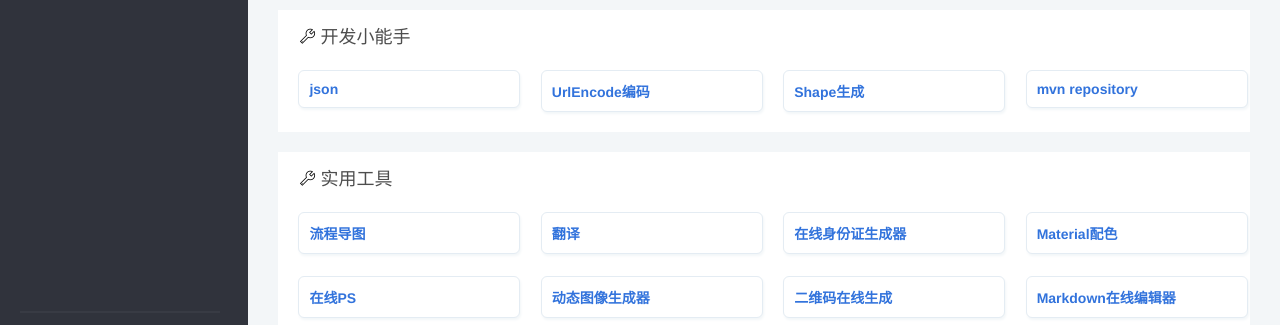
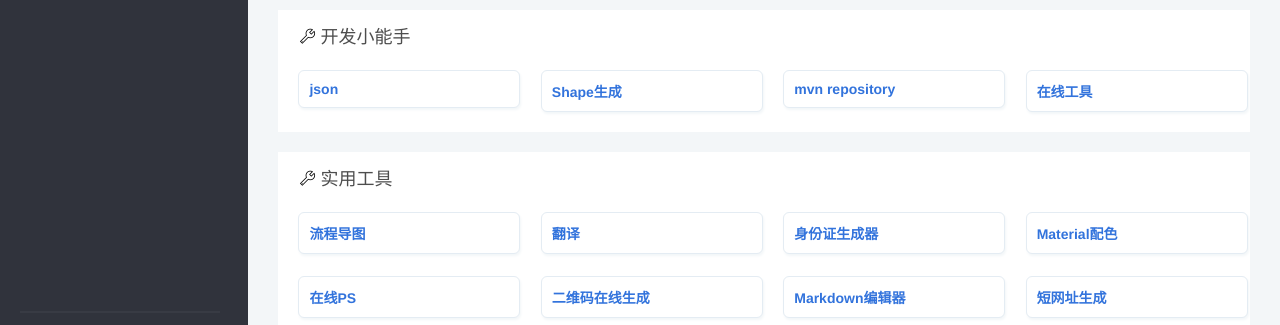
Before and after one commit to shihuili1218/navigation, a plain HTML site: page index.html in a window 1280 px wide. Shown: the part 436-761 px from the top of the page. Drawn offline with Linux system fonts and the light colour scheme.

Commit message:
update address

```diff
--- a/index.html
+++ b/index.html
@@ -108,11 +108,6 @@
                                 <div class="no-logo">json</div>
                             </div>
                         </a>
-                        <a target="_blank" href="http://tool.chinaz.com/tools/urlencode.aspx">
-                            <div class="item">
-                                <div class="no-logo">UrlEncode编码</div>
-                            </div>
-                        </a>
                         <a target="_blank" href="http://shapes.softartstudio.com/">
                             <div class="item">
                                 <div class="no-logo">Shape生成</div>
@@ -121,6 +116,11 @@
                          <a target="_blank" href="https://mvnrepository.com">
                             <div class="item">
                                 <div class="no-logo">mvn repository</div>
+                            </div>
+                        </a>
+                        <a target="_blank" href="https://tool.lu/">
+                            <div class="item">
+                                <div class="no-logo">在线工具</div>
                             </div>
                         </a>
                     </div>
@@ -145,7 +145,7 @@
                         </a>
                         <a target="_blank" href="http://sfz.uzuzuz.com">
                             <div class="item">
-                                <div class="no-logo">在线身份证生成器</div>
+                                <div class="no-logo">身份证生成器</div>
                             </div>
                         </a>
                         <a target="_blank" href="https://www.materialpalette.com/">
@@ -158,11 +158,6 @@
                                 <div class="no-logo">在线PS</div>
                             </div>
                         </a>
-                        <a target="_blank" href="https://dummyimage.com/">
-                            <div class="item">
-                                <div class="no-logo">动态图像生成器</div>
-                            </div>
-                        </a>
                         <a target="_blank" href="https://cli.im/">
                             <div class="item">
                                 <div class="no-logo">二维码在线生成</div>
@@ -170,7 +165,7 @@
                         </a>
                         <a target="_blank" href="https://www.zybuluo.com/mdeditor">
                             <div class="item">
-                                <div class="no-logo">Markdown在线编辑器</div>
+                                <div class="no-logo">Markdown编辑器</div>
                             </div>
                         </a>
                         <a target="_blank" href="http://dwz.wailian.work/">
```
